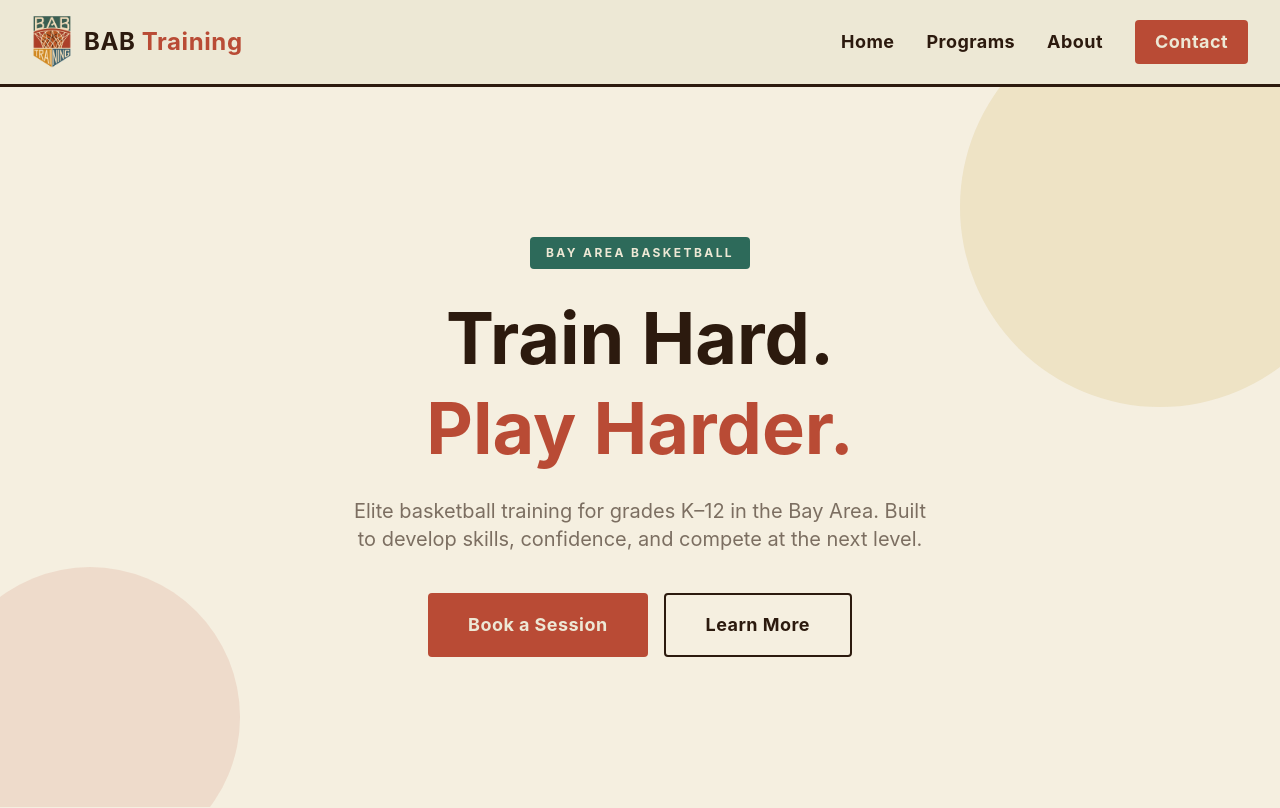
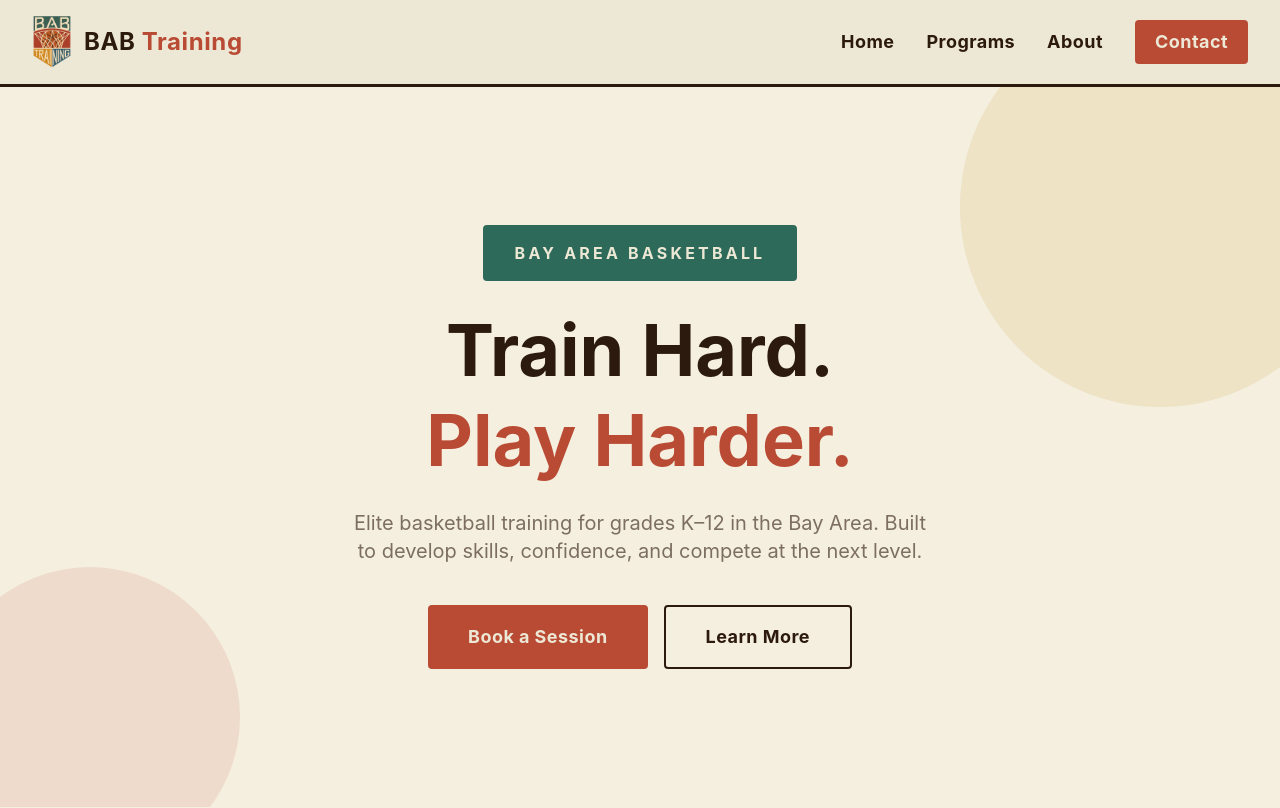
Before and after one commit to jtaylor1cs/bab-basketball, a React (Vite) app: page / in a window 1280 px wide. Shown: the top 808 px of the page. Built offline with nearby package versions, Linux system fonts and the light colour scheme.

Commit message:
Updated font size

```diff
--- a/src/components/Hero.jsx
+++ b/src/components/Hero.jsx
@@ -36,7 +36,7 @@ function Hero() {
             backgroundColor: '#2D6A5A',
             letterSpacing: '0.2em',
           }}
-          className="text-xs font-bold uppercase px-4 py-2 rounded mb-6"
+          className="text-s font-bold uppercase px-8 py-4 rounded mb-6"
         >
           Bay Area Basketball
         </p>
```
Also changed, not shown: BABTraining_Instagram_PFP.png (added).
